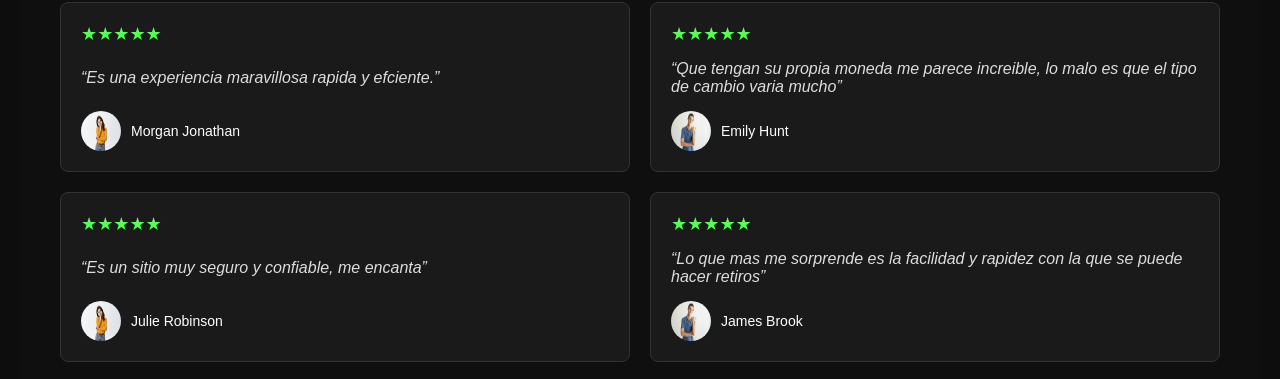
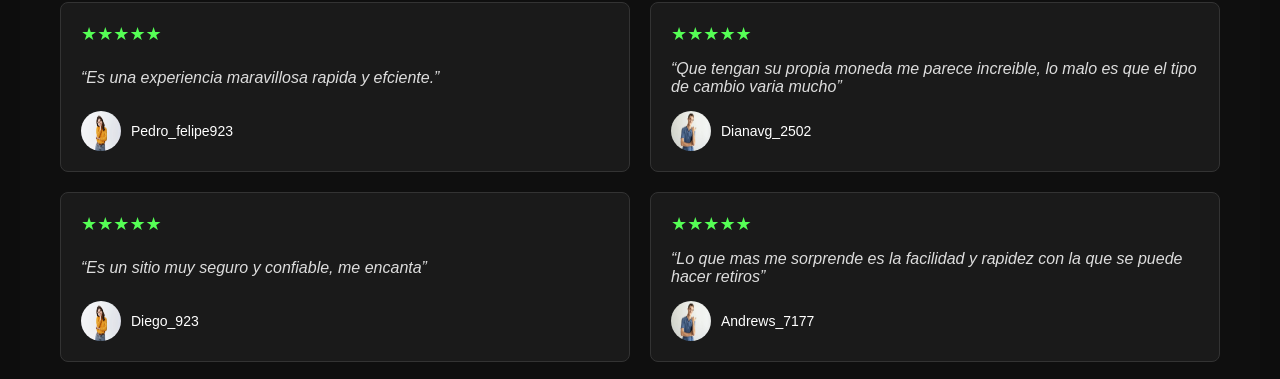
Before and after one commit to pablo713713/pagina-oficial, a plain HTML site: page index.html in a window 1280 px wide. Shown: the part 2099-2478 px from the top of the page. Drawn offline with Linux system fonts and the light colour scheme.

Commit message:
ajustes en index

```diff
--- a/index.html
+++ b/index.html
@@ -78,32 +78,32 @@
           <div class="reseña-estrellas">★★★★★</div>
           <p class="reseña-texto">“Es una experiencia maravillosa rapida y efciente.”</p>
           <div class="reseña-usuario">
-            <img src="imagenes/persona2.avif" alt="Morgan Jonathan" class="usuario-imagen">
-            <span class="usuario-nombre">Morgan Jonathan</span>
+            <img src="imagenes/persona2.avif" alt="Pedro_felipe923" class="usuario-imagen">
+            <span class="usuario-nombre">Pedro_felipe923</span>
           </div>
         </div>
         <div class="reseña-card">
           <div class="reseña-estrellas">★★★★★</div>
           <p class="reseña-texto">“Que tengan su propia moneda me parece increible, lo malo es que el tipo de cambio varia mucho”</p>
           <div class="reseña-usuario">
-            <img src="imagenes/persona1.jpeg" alt="Emily Hunt" class="usuario-imagen">
-            <span class="usuario-nombre">Emily Hunt</span>
+            <img src="imagenes/persona1.jpeg" alt="Dianavg_2502" class="usuario-imagen">
+            <span class="usuario-nombre">Dianavg_2502</span>
           </div>
         </div>
         <div class="reseña-card">
           <div class="reseña-estrellas">★★★★★</div>
           <p class="reseña-texto">“Es un sitio muy seguro y confiable, me encanta”</p>
           <div class="reseña-usuario">
-            <img src="imagenes/persona2.avif" alt="Julie Robinson" class="usuario-imagen">
-            <span class="usuario-nombre">Julie Robinson</span>
+            <img src="imagenes/persona2.avif" alt="Diego_923" class="usuario-imagen">
+            <span class="usuario-nombre">Diego_923</span>
           </div>
         </div>
         <div class="reseña-card">
           <div class="reseña-estrellas">★★★★★</div>
           <p class="reseña-texto">“Lo que mas me sorprende es la facilidad y rapidez con la que se puede hacer retiros”</p>
           <div class="reseña-usuario">
-            <img src="imagenes/persona1.jpeg" alt="James Brook" class="usuario-imagen">
-            <span class="usuario-nombre">James Brook</span>
+            <img src="imagenes/persona1.jpeg" alt="Andrews_7177" class="usuario-imagen">
+            <span class="usuario-nombre">Andrews_7177</span>
           </div>
         </div>
       </div>
```
